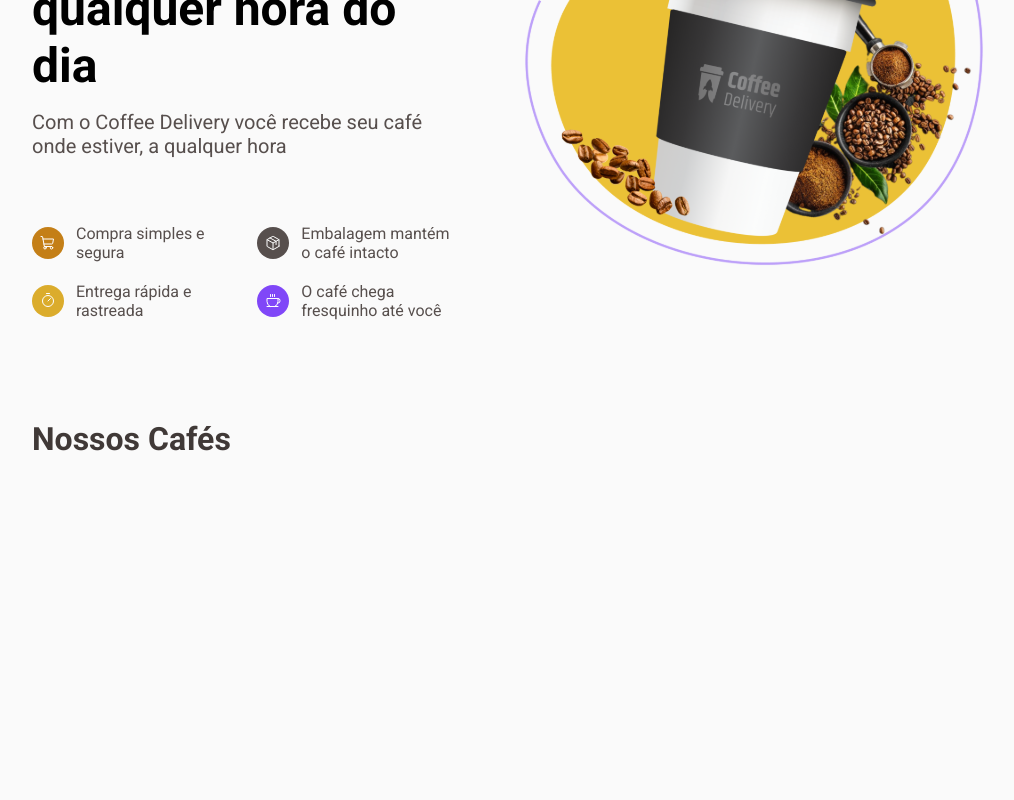
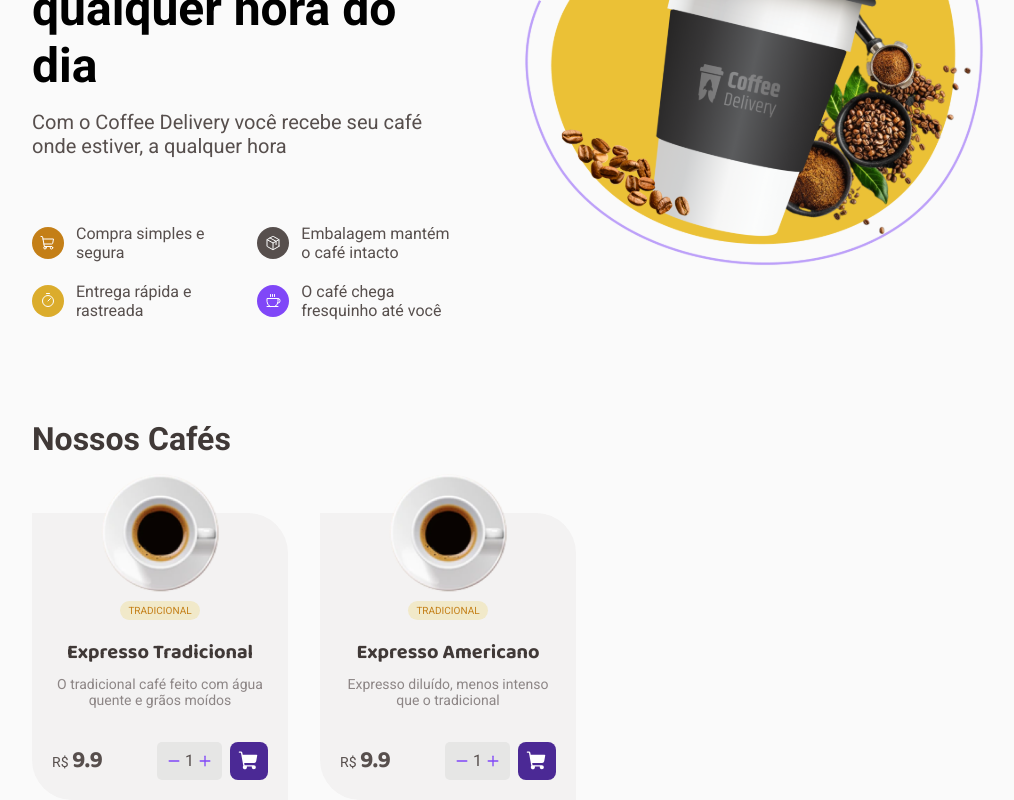
Before and after one commit to filipevolz/coffee-delivery, a React (Vite) app: page / in a window 1280 px wide. Shown: the part 334-1134 px from the top of the page, without its empty margins (128-1142 px from the left). Before the commit the page ends 800 px from the top, so only its background shows below. Built offline with nearby package versions, Linux system fonts and the light colour scheme.

Commit message:
add Coffe component

```diff
--- a/src/components/CoffeeList/components/Coffee.tsx
+++ b/src/components/CoffeeList/components/Coffee.tsx
@@ -1,9 +1,56 @@
-export function Coffee() {
+import { useState } from 'react'
+import { Minus, Plus, ShoppingCart } from 'phosphor-react'
+import {
+  CoffeContainer,
+  TagsList,
+  TagsItem,
+  CoffeTitle,
+  CoffeDescription,
+  CoffeeFooter,
+  CofferPrice,
+  ButtonsActions,
+  CofferCounter,
+  CartButton,
+} from './styles'
+
+interface CoffeeProps {
+  img: string
+  tags: string[]
+  name: string
+  description: string
+  price: number
+}
+export function Coffee({ img, tags, name, description, price }: CoffeeProps) {
+  const [countCoffe, setCountCoffe] = useState(1)
   return (
-    <div>
-      <ul>
-        <li>tradiconal</li>
-      </ul>
-    </div>
+    <CoffeContainer>
+      <img src={img} alt="Expresso Tradicional" />
+      <TagsList>
+        {tags.map((tag) => {
+          return <TagsItem key={tag}>{tag}</TagsItem>
+        })}
+      </TagsList>
+      <CoffeTitle>{name}</CoffeTitle>
+      <CoffeDescription>{description}</CoffeDescription>
+      <CoffeeFooter>
+        <CofferPrice>
+          R$ <span>{price}</span>
+        </CofferPrice>
+        <ButtonsActions>
+          <CofferCounter>
+            <button onClick={() => setCountCoffe(countCoffe - 1)}>
+              <Minus size={14} weight="bold" />
+            </button>
+            <span>{countCoffe}</span>
+            <button onClick={() => setCountCoffe(countCoffe + 1)}>
+              <Plus size={14} weight="bold" />
+            </button>
+          </CofferCounter>
+          <CartButton>
+            <ShoppingCart size={22} weight="fill" />
+          </CartButton>
+        </ButtonsActions>
+      </CoffeeFooter>
+    </CoffeContainer>
   )
 }
--- a/src/components/CoffeeList/components/styles.ts
+++ b/src/components/CoffeeList/components/styles.ts
@@ -0,0 +1,96 @@
+import styled from 'styled-components'
+import { Cart } from '../../Header/styles'
+
+export const CoffeContainer = styled.li`
+  display: flex;
+  flex-direction: column;
+  justify-content: center;
+  align-items: center;
+  width: 256px;
+  padding: 0 20px 20px 20px;
+  gap: 8px;
+  background-color: ${(props) => props.theme.colors['base-card']};
+  border-radius: 0 40px;
+
+  img {
+    width: 120px;
+    margin-top: -40px;
+  }
+`
+
+export const TagsList = styled.ul`
+  display: flex;
+  gap: 4px;
+`
+
+export const TagsItem = styled.li`
+  background-color: ${(props) => props.theme.colors['yellow-light']};
+  color: ${(props) => props.theme.colors['yellow-dark']};
+  font-size: 0.625rem;
+  padding: 4px 8px;
+  border-radius: 50px;
+  margin-bottom: 8px;
+  text-transform: uppercase;
+`
+
+export const CoffeTitle = styled.h3`
+  font-size: 1.25rem;
+  font-family: 'Baloo 2', sans-serif;
+  color: ${(props) => props.theme.colors['base-subtitle']};
+`
+
+export const CoffeDescription = styled.p`
+  font-size: 0.875rem;
+  color: ${(props) => props.theme.colors['base-label']};
+  text-align: center;
+  margin-bottom: 25px;
+`
+
+export const CoffeeFooter = styled.div`
+  display: flex;
+  width: 100%;
+  align-items: center;
+  justify-content: space-between;
+`
+
+export const CofferPrice = styled.p`
+  font-size: 0.875rem;
+
+  span {
+    font-size: 1.5rem;
+    font-family: 'Baloo 2', sans-serif;
+    color: ${(props) => props.theme.colors['base-text']};
+  }
+`
+
+export const ButtonsActions = styled.div`
+  display: flex;
+  justify-content: center;
+  align-items: center;
+  gap: 8px;
+`
+
+export const CofferCounter = styled.div`
+  background-color: ${(props) => props.theme.colors['base-button']};
+  height: 38px;
+  padding: 0 10px;
+  border-radius: 5px;
+  display: flex;
+  align-items: center;
+  justify-content: center;
+  gap: 4px;
+
+  button {
+    display: flex;
+    border: none;
+    cursor: pointer;
+    background-color: transparent;
+    color: ${(props) => props.theme.colors.purple};
+    font-weight: bold;
+  }
+`
+
+export const CartButton = styled(Cart)`
+  background-color: ${(props) => props.theme.colors['purple-dark']};
+  color: ${(props) => props.theme.colors.white};
+`
--- a/src/components/CoffeeList/index.tsx
+++ b/src/components/CoffeeList/index.tsx
@@ -1,9 +1,28 @@
-import { CoffeeListContainer, CoffeeTitle } from './styles'
+import { Coffee } from './components/Coffee'
+import TraditionalExpress from '../../assets/traditional-express.svg'
+import { CoffeeListContainer, CoffeeTitle, CoffeeListItems } from './styles'
 
 export function CoffeList() {
   return (
     <CoffeeListContainer>
       <CoffeeTitle>Nossos Cafés</CoffeeTitle>
+
+      <CoffeeListItems>
+        <Coffee
+          img={TraditionalExpress}
+          tags={['Tradicional']}
+          name="Expresso Tradicional"
+          description="O tradicional café feito com água quente e grãos moídos"
+          price={9.9}
+        />
+        <Coffee
+          img={TraditionalExpress}
+          tags={['Tradicional']}
+          name="Expresso Americano"
+          description="Expresso diluído, menos intenso que o tradicional"
+          price={9.9}
+        />
+      </CoffeeListItems>
     </CoffeeListContainer>
   )
 }
--- a/src/components/CoffeeList/styles.ts
+++ b/src/components/CoffeeList/styles.ts
@@ -1,10 +1,18 @@
 import styled from 'styled-components'
 
 export const CoffeeListContainer = styled.div`
-
+  display: flex;
+  flex-direction: column;
+  gap: 55px;
 `
 
 export const CoffeeTitle = styled.h2`
   color: ${(props) => props.theme.colors['base-subtitle']};
   font-size: 2rem;
 `
+
+export const CoffeeListItems = styled.ul`
+  display: grid;
+  grid-template-columns: repeat(4, 1fr);
+  gap: 40px 32px;
+`
```
Also changed, not shown: src/assets/traditional-express.svg (added), 1 other file (tests, documents, lock files or other folders).
